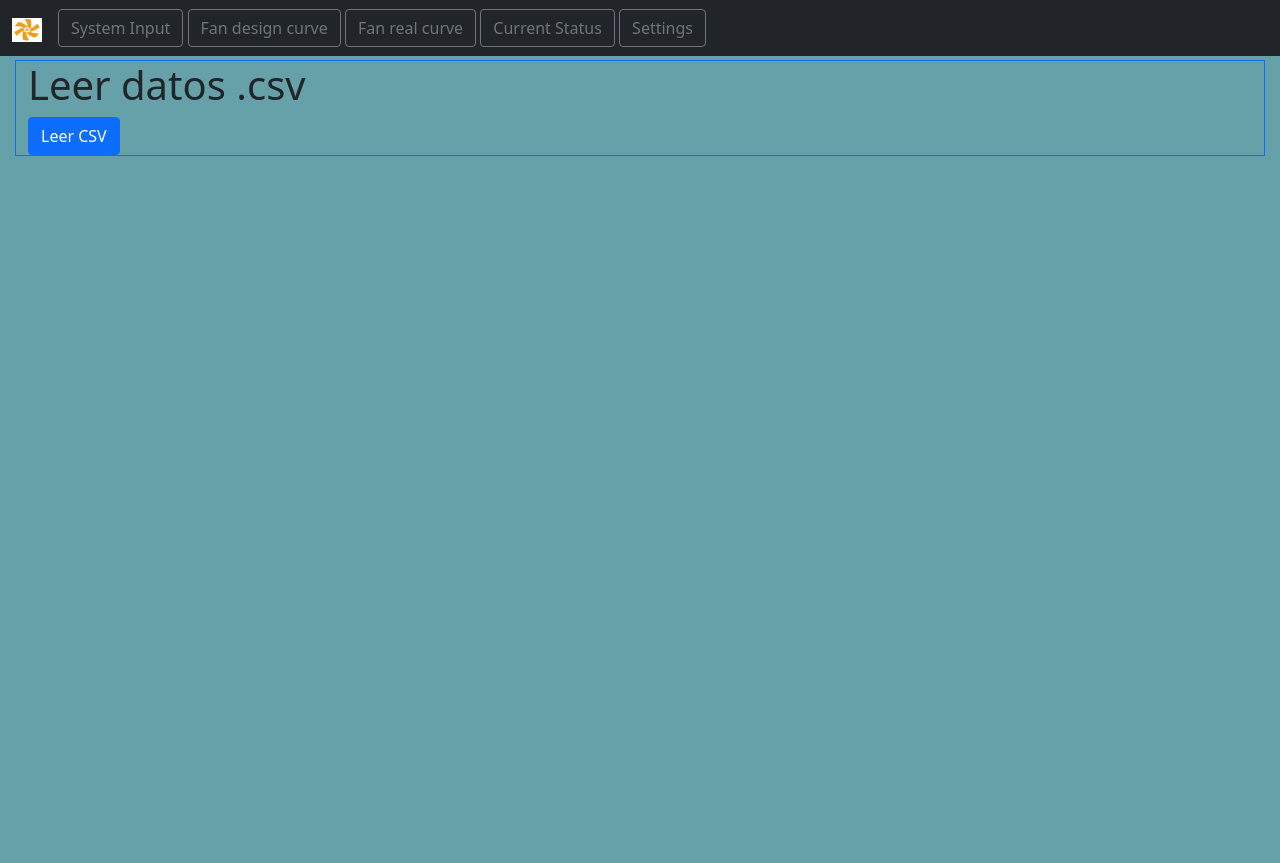
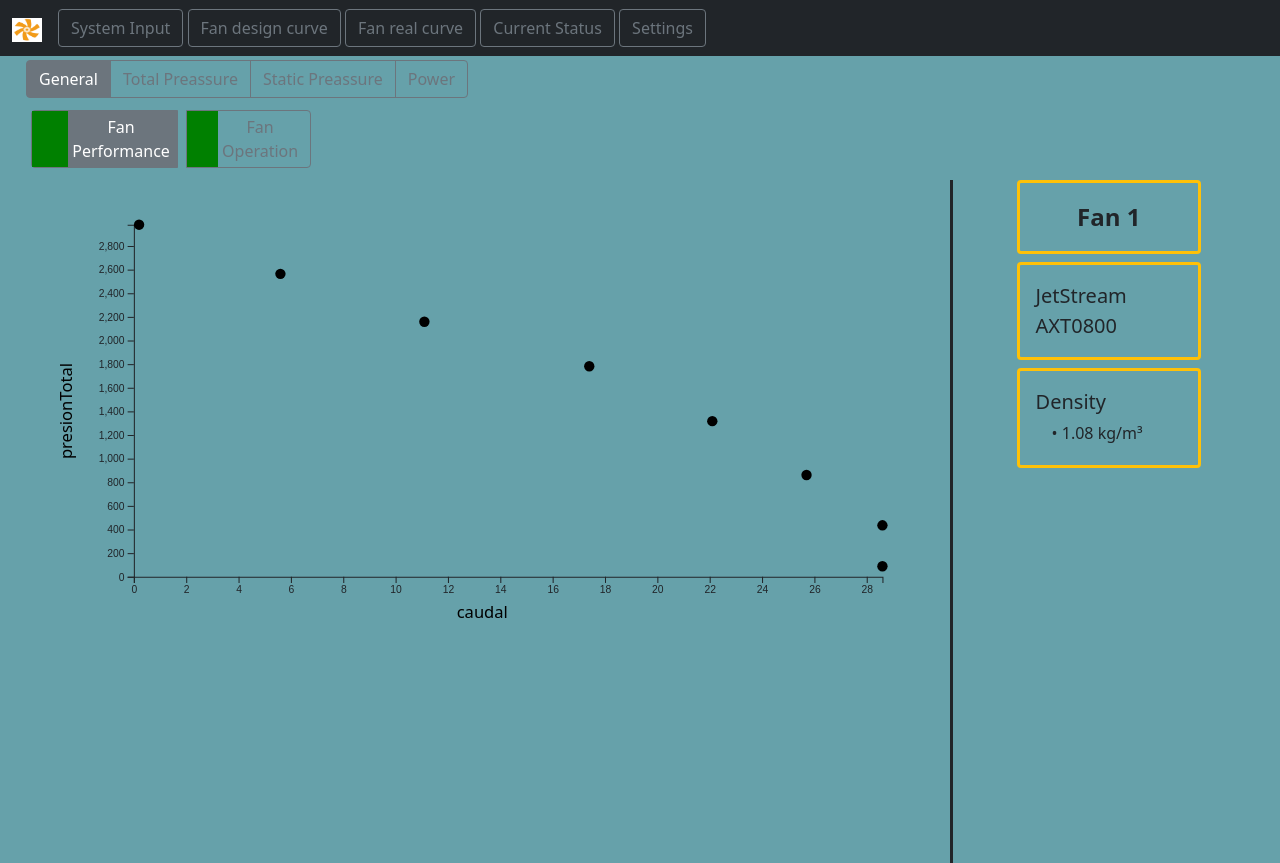
Before and after one commit to DanielSepu/AFD, a Django app: page /currentstatus in a window 1280 px wide. Shown: the top 863 px of the page. Before the commit the page ends 156 px from the top, so only its background shows below. Run offline with Django 4.2, Linux system fonts and the light colour scheme; some libraries are stand-ins or nearby versions.

Commit message:
current Status sectión, gráficos y botones para cambiar

```diff
--- a/ventapp/applications/currentstatus/views.py
+++ b/ventapp/applications/currentstatus/views.py
@@ -1,3 +1,4 @@
+import pdb
 from django.shortcuts import render
 import pandas as pd  # Importa pandas
 from django.http import HttpResponse
@@ -6,15 +7,66 @@ import requests as rq
 from django.conf import settings
 import os
 
+
+
+class DataCurrentStatusView:
+
+    def __init__(self):
+
+
+        #  Inicializa las propiedades como diccionarios vacíos
+
+        self.general = {'FanPerformance': [], 'FanOperation': []}
+        self.total_pressure = {'FanPerformance': [], 'FanOperation': []}
+        self.static_pressure = {'FanPerformance': [], 'FanOperation': []}
+        self.power = {'FanPerformance': [], 'FanOperation': []}
+
+    def add_measurement(self, property_name, fan_type, measurement):
+
+        # Añade una medida a la propiedad correspondiente
+        if property_name in ['general', 'total_pressure', 'static_pressure', 'power']:
+            if fan_type in ['FanPerformance', 'FanOperation']:
+                getattr(self, property_name)[fan_type] = measurement
+            else:
+                print("Error: Fan type must be 'FanPerformance' or 'FanOperation'")
+        else:
+            print("Error: Invalid property name")
+
+    def to_dict(self):
+        # Retorna un diccionario con todas las propiedades
+        return {
+            'general': self.general,
+            'total_pressure': self.total_pressure,
+            'static_pressure': self.static_pressure,
+            'power': self.power
+        }
+
+
 def currentstatus(request):
-    if request.method == 'POST':
+
+    if request.method == 'GET':
         csv_file_path = os.path.join(settings.MEDIA_ROOT, 'datos.csv')
         df = pd.read_csv(csv_file_path)
-        table_html = df.to_html(classes='table table-striped')
 
-        # Pasa los datos a la plantilla
-        context = {'table_html': table_html}
-        return render(request, 'currentStatus.html', context)
+
+        # Ejemplo de uso
+        data_view = DataCurrentStatusView()
+
+        # Añadiendo medidas
+        data_view.add_measurement('general', 'FanPerformance',  df[["caudal", "presionTotal"]].to_dict(orient='records') )
+        data_view.add_measurement('general', 'FanOperation', df[["caudal", "presionTotal"]].to_dict(orient='records') )
+
+        data_view.add_measurement('total_pressure', 'FanPerformance', df[["caudal", "presionTotal"]].to_dict(orient='records'))
+        data_view.add_measurement('total_pressure', 'FanOperation',  df[["caudal", "presionTotal"]].to_dict(orient='records') )
+
+        data_view.add_measurement('static_pressure', 'FanPerformance',  df[["caudal", "presion"]].to_dict(orient='records'))
+        data_view.add_measurement('static_pressure', 'FanOperation',  df[["caudal", "presion"]].to_dict(orient='records'))
+
+        data_view.add_measurement('power', 'FanPerformance', df[["caudal", "potencia"]].to_dict(orient='records'))
+        data_view.add_measurement('power', 'FanOperation',df[["caudal", "potencia"]].to_dict(orient='records'))
+
+
+        return render(request, 'currentStatus.html', data_view.to_dict())
 
 
 
--- a/ventapp/templates/currentStatus.html
+++ b/ventapp/templates/currentStatus.html
@@ -1,4 +1,5 @@
 {% extends "base.html" %}
+{% load static %}
 
 {% block head_extra_meta %}{# <meta> tags go here #}{% endblock %}
 
@@ -12,32 +13,148 @@
 {% block body_container_classes %}mx-0 w-100 mw-100{% endblock %}
 
 {% block body_content %}
-<div class="container-fluid border border-primary">
-   <div class="row">
-      <div class="col">
-            <div class="w-25">
-               <h1>Leer datos .csv</h1>
-
-               <!-- Agrega un formulario para enviar la solicitud POST -->
-               <form method="post">
-                  {% csrf_token %}
-                  <button type="submit" class="btn btn-primary">Leer CSV</button>
-               </form>
-
-               <!-- Muestra la tabla HTML generada por pandas -->
-               {% if table_html %}
-                  {{ table_html|safe }}
-               {% endif %}
 
 
+<div class="container-fluid h-100">
+
+   <div class="row mb-2"   >
+      <div class= "col">
+
+
+            <div class="btn-group" role="group" aria-label="Basic radio toggle button group" id  = "chart_type">
+
+               <input type="radio" class="btn-check" name="btnradioChart" id="general" autocomplete="off"   checked >
+               <label class="btn btn-outline-secondary" for="general"  onclick="changeDataChart({{general |safe}} ,  'general')" >General</label>
+
+
+               <input type="radio" class="btn-check" name="btnradioChart" id="t_preassure" autocomplete="off" >
+               <label class="btn btn-outline-secondary" for="t_preassure"  onclick="changeDataChart({{total_pressure |safe}},'t_preassure')" >Total Preassure</label>
+
+               <input type="radio" class="btn-check" name="btnradioChart" id="s_pressure" autocomplete="off"  >
+               <label class="btn btn-outline-secondary" for="s_pressure"    onclick="changeDataChart({{static_pressure|safe}}, 's_pressure')" >Static Preassure</label>
+
+               <input type="radio" class="btn-check" name="btnradioChart" id="power" autocomplete="off" >
+               <label class="btn btn-outline-secondary" for="power" onclick="changeDataChart({{power|safe}},'power')" >Power</label>
+
             </div>
+
+            <div class = "row-4 mt-2">
+
+               <div class="btn-group" role="group" aria-label="Basic radio toggle button group" id  = "fan_selector">
+
+
+                     <input type="radio" class="btn-check" name="btnradioFan" id="f_performance" autocomplete="off"  checked >
+                     <label class="d-flex btn btn-outline-secondary p-0 m-1" for="f_performance"  onclick="chartSwitch(true)"  > <div class="col-3 " style= "background-color: green;">  </div> <div class="col p-1 me-2"> Fan Performance</div> </label>
+
+
+                     <input type="radio" class="btn-check" name="btnradioFan" id="f_operation" autocomplete="off" >
+                     <label class=" d-flex   btn btn-outline-secondary p-0 m-1"  for="f_operation" onclick="chartSwitch(false)" > <div class="col-3 " style= "background-color: green;">  </div> <div class="col p-1 me-2"> Fan Operation</div> </label>
+
+               </div>
+
+            </div>
+
+
+      </div>
+
+
+
+   </div>
+
+
+
+      <div class="row " style="height: calc(100% - 40px);">
+         <div class="col-9 border-end border-3 border-dark h-100">
+               {% include "widgets/fanRealCurve/graphic.html" %}
+         </div>
+
+         <div class="col-3">
+            <div class="row justify-content-center align-items-center">
+               <div class="col-12 col-md-10 col-xl-8">
+                  {#  Model #}
+                  <div class="list-group border border-3 border-warning p-3 mb-2">
+                     <div class="row">
+                        <p class="text-center fs-4 fw-bold m-0 ">Fan 1</p>
+                     </div>
+                  </div>
+                  {#  Model #}
+                  <div class="list-group border border-3 border-warning p-3 mb-2">
+                     <div class="row">
+                        <p class="text-start fs-5 m-0">JetStream AXT0800</p>
+                     </div>
+                  </div>
+                  {#  Blade angle #}
+                  <div class="list-group border border-3 border-warning p-3 mb-2">
+                     <div class="row">
+                        <p class="text-start fs-5 m-0">Density</p>
+                        <p class="text-start fs-6  ps-4 m-1">&#8226; 1.08 kg/m&#179;</p>
+                     </div>
+                  </div>
+
+               </div>
+            </div>
+         </div>
       </div>
    </div>
-</div>
+
 {% endblock %}
 
 
 {% block body_js %}
 {# Inline or other types of JS <script> tags here. #}
 {# Remember we've already got jQuery and Bootstrap bundle with Popper loaded. #}
+   <script src="{% static 'js/d3.v7.js' %}"></script>
+   <script src="{% static 'js/scatterplot.js' %}"></script>
+
+   <script type="text/javascript">
+
+      var dataSection = {{ general| safe }};
+
+      var sectionStatus = 'general'
+      var switchStatus = true
+
+
+
+
+      document.addEventListener("DOMContentLoaded", function() { createChartScatterplot(dataSection.FanPerformance); });
+
+
+      // Cambiar vista
+      function changeChartType(type) {
+         window.location.href = "{% url 'fanreal:fanreal' %}?chart_type=" + type;
+      }
+
+      function sectionSelector(section) {
+         window.location.href = "{% url 'fanreal:fanreal' %}?section=" + section;
+      }
+
+      function changeDataChart(data_input, section){
+
+
+         sectionStatus = section;
+         dataSection = data_input;
+         chartSwitch(switchStatus)
+
+      }
+
+
+      function chartSwitch(fanSelector){
+
+         switchStatus= fanSelector
+         if (switchStatus == true){
+            console.log(sectionStatus)
+            updateData(dataSection.FanPerformance);
+
+         }else{
+            console.log(sectionStatus)
+            updateData(dataSection.FanOperation);
+         }
+
+
+      }
+
+
+
+
+   </script>
 {% endblock %}
```
